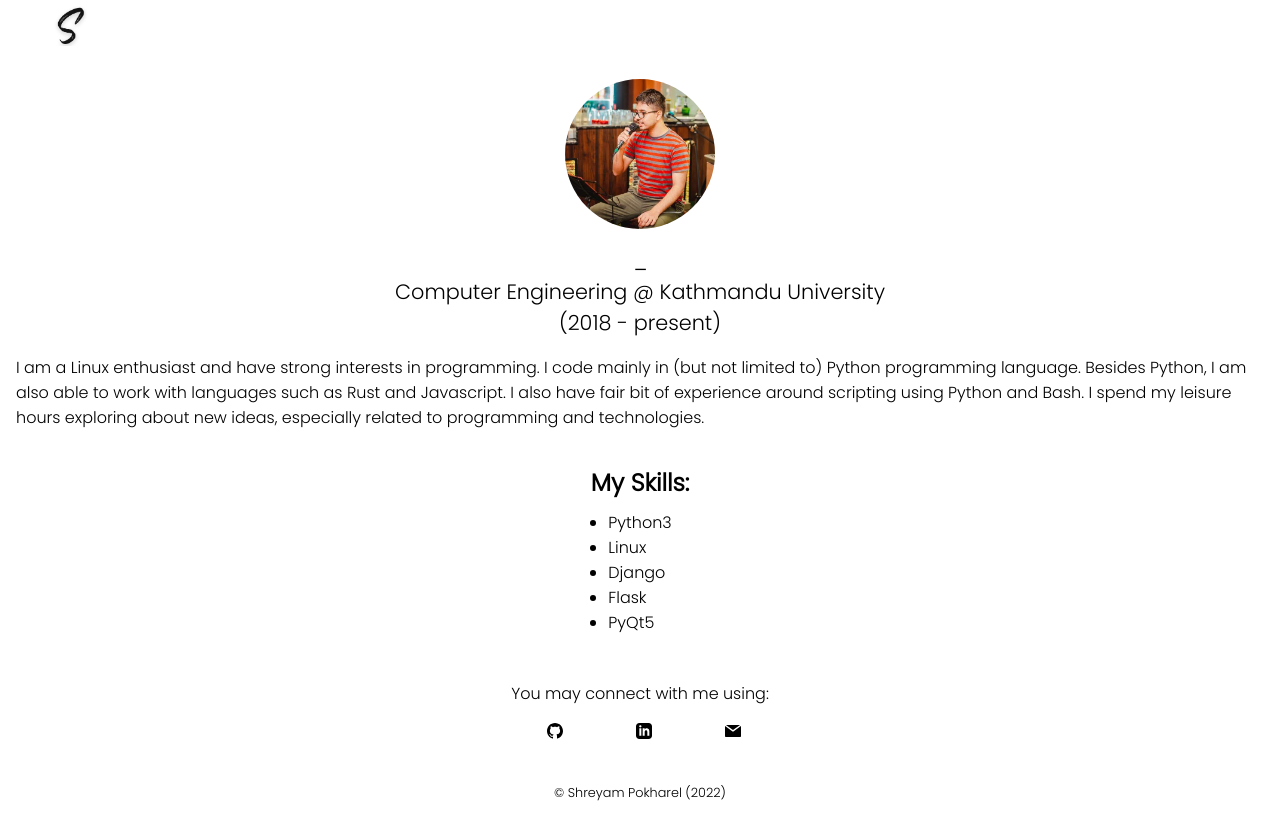
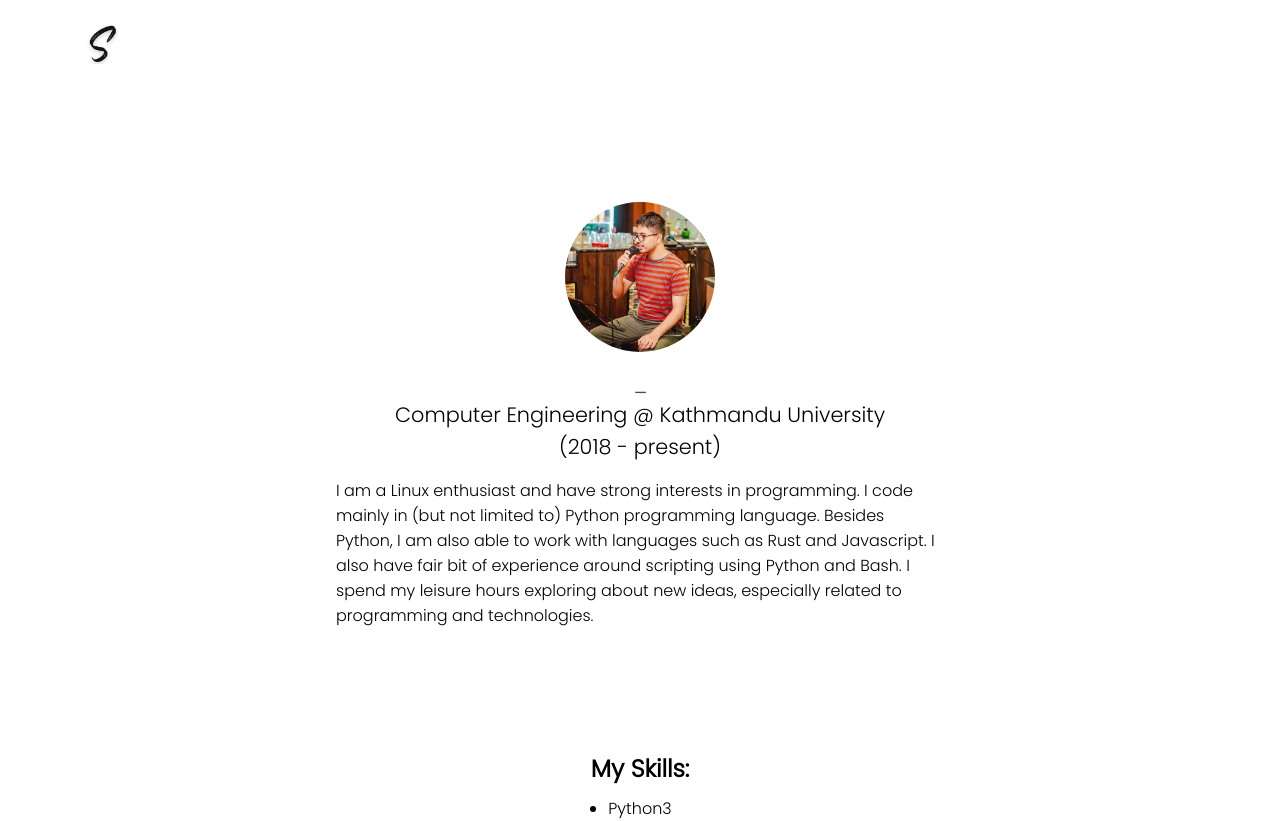
Before and after one commit to pshreyam/website, a Next.js app: page / in a window 1280 px wide. Shown: the top 821 px of the page. Built offline with nearby package versions, Linux system fonts and the light colour scheme.

Commit message:
Update styling for home page

```diff
--- a/styles/Home.module.css
+++ b/styles/Home.module.css
@@ -37,7 +37,7 @@
   background-color: #0b1d34;
   color: #f9f9f9;
   */
-  padding: 0.4rem 3rem;
+  padding: 1.5rem 5rem;
   display: flex;
   align-items: center;
   justify-content: space-between;
@@ -92,17 +92,18 @@
   flex-direction: column;
   justify-content: center;
   align-items: center;
+  height: 80vh;
   /*
   background-color: #0b1d34;
   color: #ffffff;
   */
-  width: 100vw;
+  width: 50vw;
 }
 
 .skills {
   display: flex;
   flex-direction: column;
-  justify-content: center;
+  /* justify-content: center; */
   align-items: center;
 }
 
```
